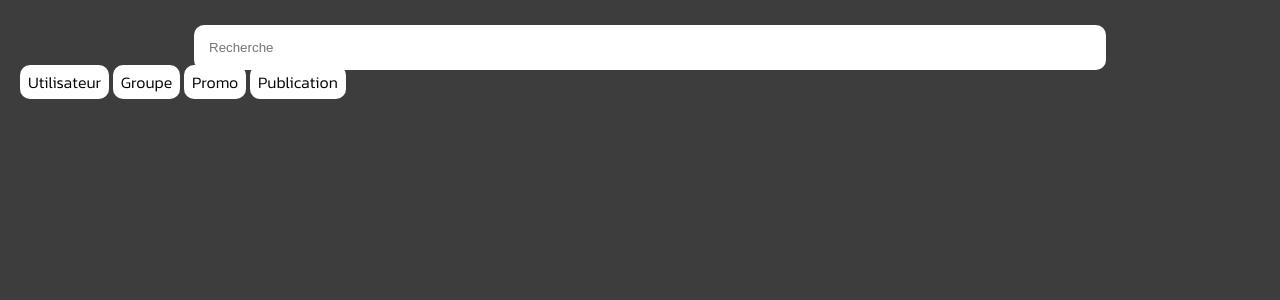
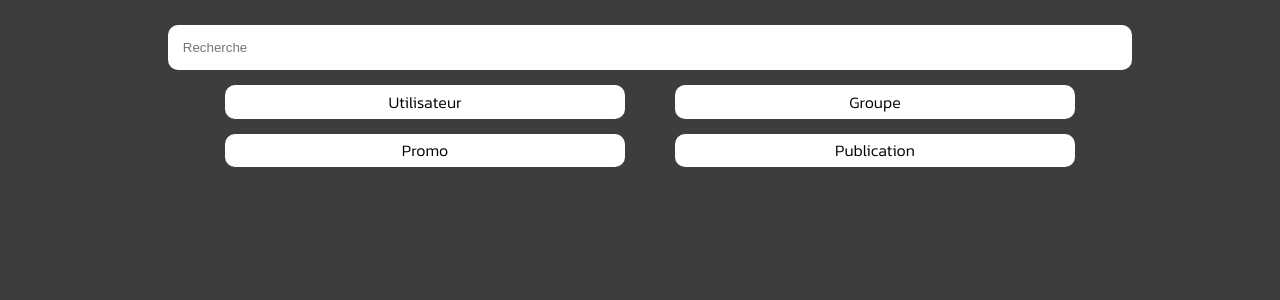
Before and after one commit to Hetic-Project/Connectify, a PHP site: page /profile/Page/recherche.php in a window 1280 px wide. Shown: the part 80-380 px from the top of the page. Run offline with PHP 8.4, Linux system fonts and the light colour scheme.

Commit message:
recherche bug

```diff
--- a/client/Page/recherche.php
+++ b/client/Page/recherche.php
@@ -14,13 +14,19 @@ session_start();
             <input class="codding" type="radio" name="checkbox" id="Publication">
             <label for="Publication">Publication</label> -->
 
+        <div class="buttonSearch">
+            <div class="buttonTop">
                 <input type="radio" name="demo1" class="demo1" id="demo1-a" checked>
                 <label for="demo1-a">Utilisateur</label>
                 <input type="radio" name="demo1" class="demo1" id="demo1-b">
                 <label for="demo1-b">Groupe</label>
+            </div>
+            <div class="buttonBot">
                 <input type="radio" name="demo1" class="demo1" id="demo1-c">
                 <label for="demo1-c">Promo</label>
                 <input type="radio" name="demo1" class="demo1" id="demo1-d">
                 <label for="demo1-d">Publication</label>
+            </div>
+        </div>
     </form>
 </main>
--- a/client/css/recherche.css
+++ b/client/css/recherche.css
@@ -1,5 +1,5 @@
 .searchBarre{
-    width: 70%;
+    width: 73vw;
     display: block;
     padding: 15px;
     margin: auto;
@@ -9,12 +9,36 @@
 
 input[type="radio"].demo1 {
     display: none;
-  }
-  input[type="radio"].demo1 + label {
+}
+input[type="radio"].demo1 + label {
     padding: 0.3rem 0.5rem;
     background-color: #fff;
     border-radius: 10px;
-  }
+    width: 30vw;
+    text-align: center;
+    margin-top: 15px;
+}
+
+input[type="radio"].demo1 + label + :checked {
+  width: 40vw;
+}
+
+.buttonTop {
+  display: flex;
+  gap: 50px;
+}
+
+.buttonBot {
+  display: flex;
+  gap: 50px;
+}
+
+.buttonSearch {
+  display: flex;
+  flex-direction: column;
+  align-items: center;
+  width: 100%;
+}
 
 .recherche{
     margin-left: 20px;
```
Lines whose indentation alone changed are shown as unchanged.
